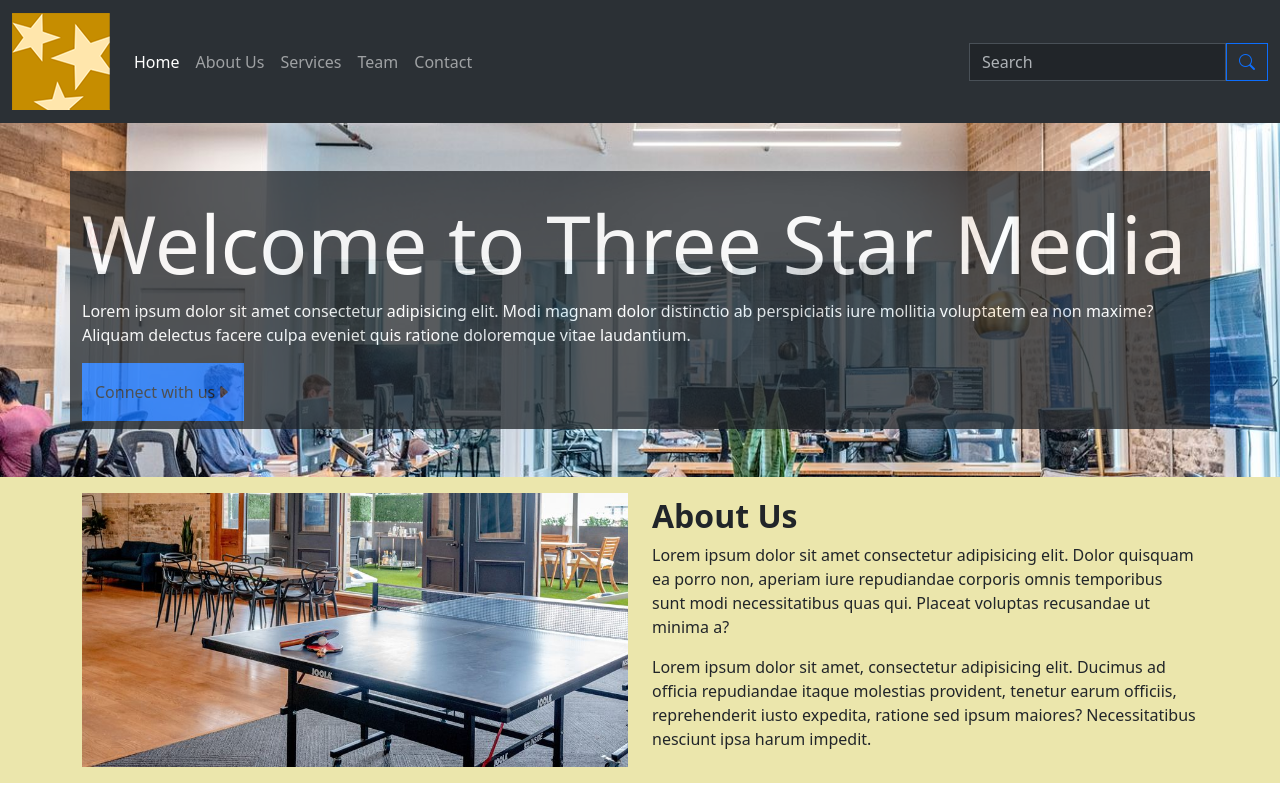
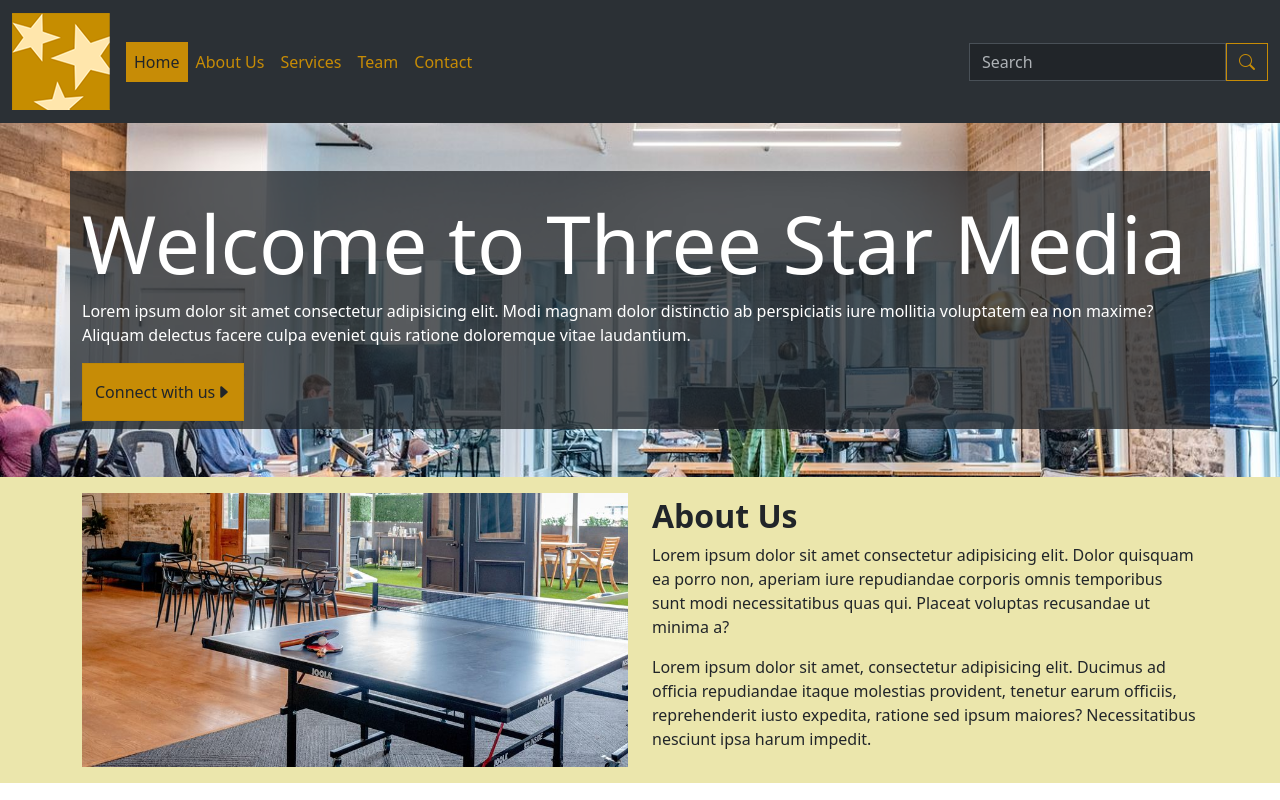
Before and after one commit to gutt0014/threeStarMedia, a plain HTML site: page index.html in a window 1280 px wide. Shown: the top 800 px of the page. Drawn offline with nearby package versions, Linux system fonts and the light colour scheme.

Commit message:
add css styles

```diff
--- a/css/main.css
+++ b/css/main.css
@@ -3,6 +3,7 @@
     --bs-primary-rgb: 199, 140, 6;
     --bs-secondary: #ffe6ac;
     --bs-secondary-rgb: 235, 230, 172;
+    --bs-dark: rbg(7, 7, 7)
 }
 
 .banner {
@@ -14,3 +15,43 @@
     background: url(../images/vision.jpg) no-repeat center;
     background-size: cover;
 }
+
+.btn-outline-primary {
+    --bs-btn-color: var(--bs-primary);
+    --bs-btn-border-color: var(--bs-primary);
+    --bs-btn-hover-bg: var(--bs-primary);
+    --bs-btn-hover-border-color: var(--bs-primary);
+    --bs-btn-active-bg: var(--bs-primary);
+    --bs-btn-active-border-color: var(--bs-primary);
+    --bs-btn-disabled-color: var(--bs-primary);
+    --bs-btn-disabled-border-color: var(--bs-primary);
+}
+
+.btn-primary {
+    --bs-btn-bg: var(--bs-primary);
+    --bs-btn-border-color: rgb(190, 135, 6);
+    --bs-btn-hover-bg: rgb(190, 135, 6);
+    --bs-btn-hover-border-color: rgb(190, 135, 6);
+    --bs-btn-active-bg: var(--bs-primary);
+    --bs-btn-active-border-color: var(--bs-primary);
+    --bs-btn-disabled-bg: var(--bs-primary);
+    --bs-btn-disabled-border-color: var(--bs-primary);
+}
+
+.navbar-nav .nav-link {
+    color: var(--bs-primary)
+}
+
+.navbar-nav .nav-item .active,
+.navbar-nav .nav-link.active,
+.navbar-nav .active,
+.navbar-nav .nav-link:hover,
+.navbar-nav .nav-link:focus,
+.navbar-nav .nav-link:active {
+    background-color: var(--bs-primary);
+    color: var(--bs-dark);
+}
+
+a{
+    color: inherit;
+}
--- a/index.html
+++ b/index.html
@@ -53,7 +53,7 @@
     </header>
     <main>
         <section class="banner py-4" id="home">
-            <div class="container-xl bg-dark text-white opacity-75 my-4">
+            <div class="container-xl bg-dark text-white bg-opacity-75 my-4">
                 <h1 class="display-1 pt-4">Welcome to Three Star Media</h1>
                 <p>Lorem ipsum dolor sit amet consectetur adipisicing elit. Modi magnam dolor distinctio ab perspiciatis
                     iure mollitia voluptatem ea non maxime? Aliquam delectus facere culpa eveniet quis ratione
```
